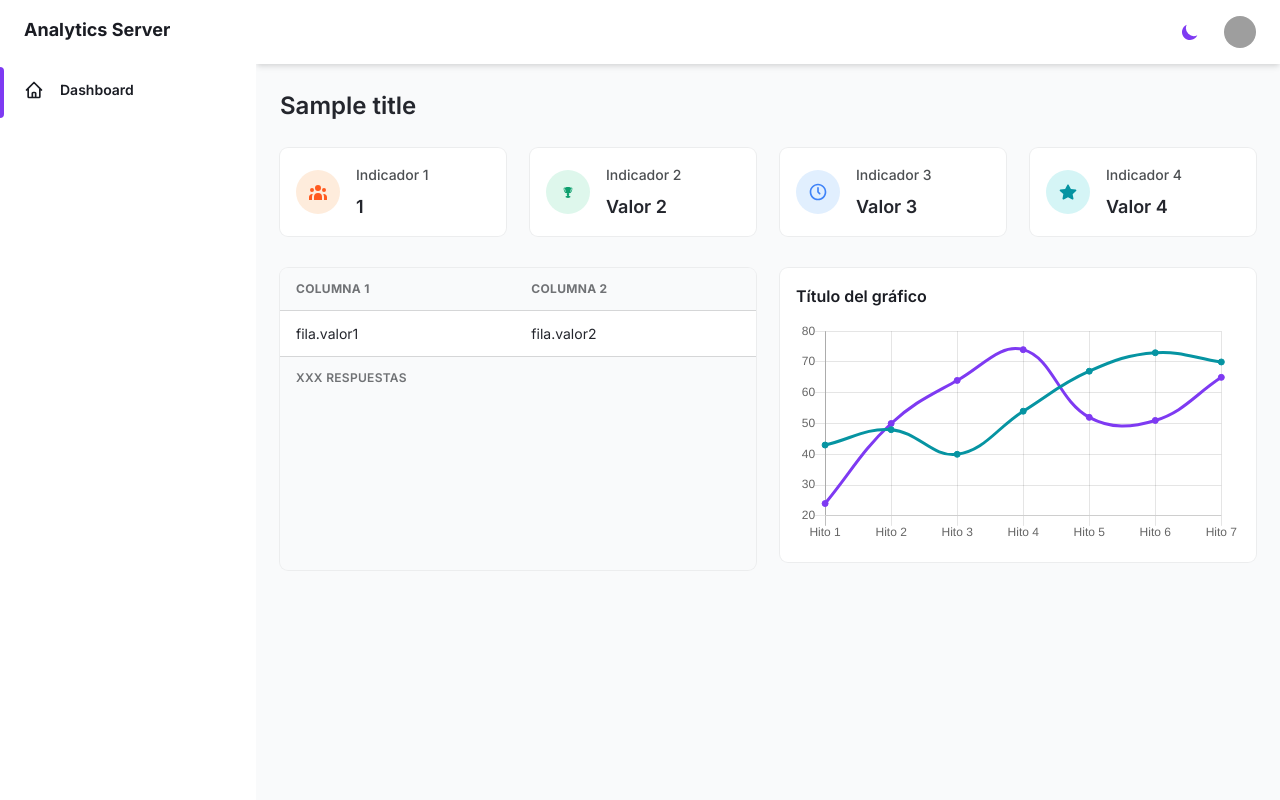
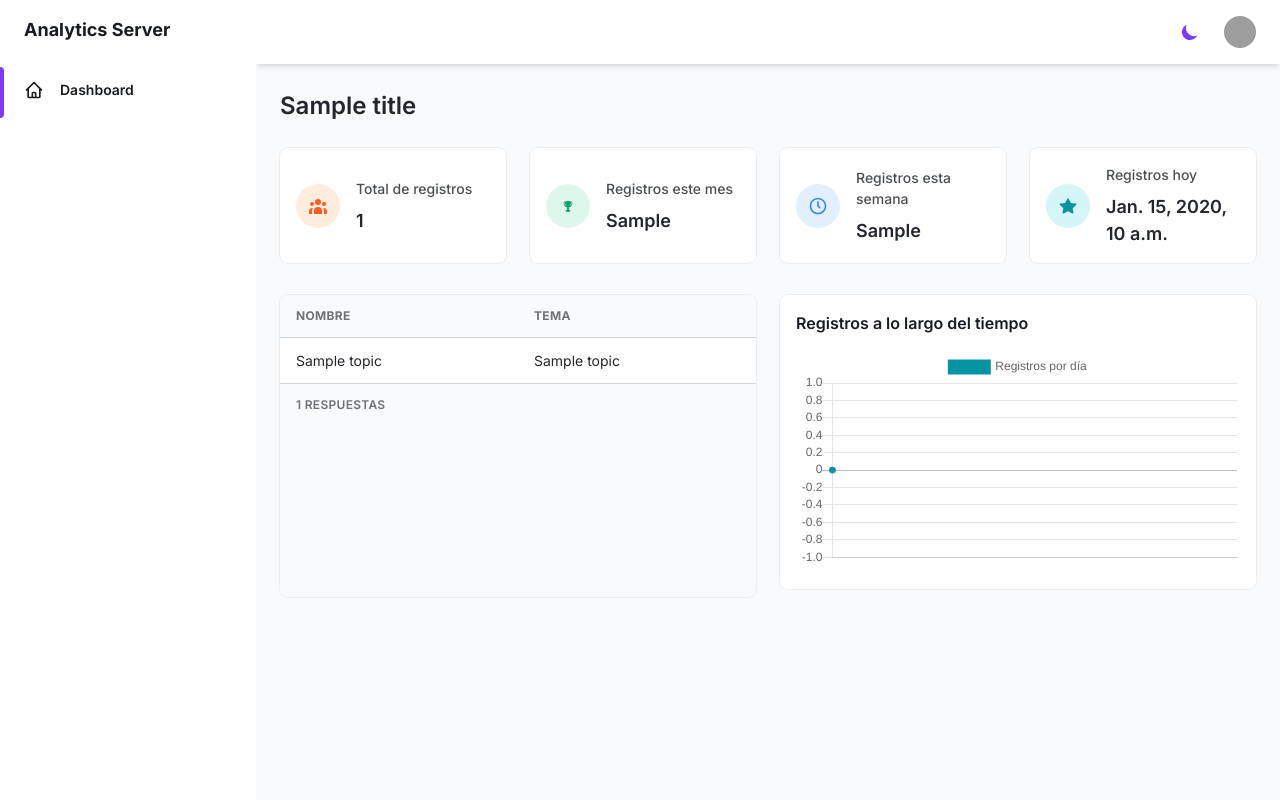
Before and after one commit to jatoapan/django_data_monitor, a Django app: template templates/dashboard/index.html in a window 1280 px wide. Run offline with Django 5.2, Linux system fonts and the light colour scheme; the template is opened without the code that fills it: most values are stand-ins (such as "Sample title", 1, 10 or a date in 2020); grey boxes are pictures that could not be loaded.

Commit message:
adding dashboard

```diff
--- a/static/js/charts-lines.js
+++ b/static/js/charts-lines.js
@@ -1,71 +1,133 @@
-/**
- * For usage, visit Chart.js docs https://www.chartjs.org/docs/latest/
- */
+// /**
+//  * For usage, visit Chart.js docs https://www.chartjs.org/docs/latest/
+//  */
+// const lineConfig = {
+//   type: 'line',
+//   data:
+//   {
+//     labels: ['Hito 1', 'Hito 2', 'Hito 3', 'Hito 4', 'Hito 5', 'Hito 6', 'Hito 7'],
+//     datasets: [
+//       {
+//         label: 'Serie 1',
+//         /**
+//          * These colors come from Tailwind CSS palette
+//          * https://tailwindcss.com/docs/customizing-colors/#default-color-palette
+//          */
+//         backgroundColor: '#0694a2',
+//         borderColor: '#0694a2',
+//         data: [43, 48, 40, 54, 67, 73, 70],
+//         fill: false,
+//       },
+//       {
+//         label: 'Serie 2',
+//         fill: false,
+//         /**
+//          * These colors come from Tailwind CSS palette
+//          * https://tailwindcss.com/docs/customizing-colors/#default-color-palette
+//          */
+//         backgroundColor: '#7e3af2',
+//         borderColor: '#7e3af2',
+//         data: [24, 50, 64, 74, 52, 51, 65],
+//       },
+//     ],
+//   },
+//   options: {
+//     responsive: true,
+//     /**
+//      * Default legends are ugly and impossible to style.
+//      * See examples in charts.html to add your own legends
+//      *  */
+//     legend: {
+//       display: false,
+//     },
+//     tooltips: {
+//       mode: 'index',
+//       intersect: false,
+//     },
+//     hover: {
+//       mode: 'nearest',
+//       intersect: true,
+//     },
+//     scales: {
+//       x: {
+//         display: true,
+//         scaleLabel: {
+//           display: true,
+//           labelString: 'Fecha',
+//         },
+//       },
+//       y: {
+//         display: true,
+//         scaleLabel: {
+//           display: true,
+//           labelString: 'Número de Registros',
+//         },
+//       },
+//     },
+//   },
+// }
+
+// // change this to the id of your chart element in HMTL
+// const lineCtx = document.getElementById('line')
+// window.myLine = new Chart(lineCtx, lineConfig)
+const dynamicData = window.chartData || {
+  labels: ['Sin datos'],
+  data: [0]
+};
+
+console.log('Datos recibidos:', dynamicData);
+
 const lineConfig = {
   type: 'line',
   data: {
-    labels: ['Hito 1', 'Hito 2', 'Hito 3', 'Hito 4', 'Hito 5', 'Hito 6', 'Hito 7'],
-    datasets: [
+    labels: dynamicData.labels,
+    datasets: dynamicData.datasets ? dynamicData.datasets.map(dataset => ({
+      label: dataset.label,
+      backgroundColor: dataset.backgroundColor,
+      borderColor: dataset.borderColor,
+      data: dataset.data,
+      fill: false,
+      tension: 0.1,
+    })) : [
       {
-        label: 'Serie 1',
-        /**
-         * These colors come from Tailwind CSS palette
-         * https://tailwindcss.com/docs/customizing-colors/#default-color-palette
-         */
+        label: 'Registros por día',
         backgroundColor: '#0694a2',
         borderColor: '#0694a2',
-        data: [43, 48, 40, 54, 67, 73, 70],
+        data: dynamicData.data || [0],
         fill: false,
-      },
-      {
-        label: 'Serie 2',
-        fill: false,
-        /**
-         * These colors come from Tailwind CSS palette
-         * https://tailwindcss.com/docs/customizing-colors/#default-color-palette
-         */
-        backgroundColor: '#7e3af2',
-        borderColor: '#7e3af2',
-        data: [24, 50, 64, 74, 52, 51, 65],
-      },
+        tension: 0.1,
+      }
     ],
   },
   options: {
     responsive: true,
-    /**
-     * Default legends are ugly and impossible to style.
-     * See examples in charts.html to add your own legends
-     *  */
-    legend: {
-      display: false,
-    },
-    tooltips: {
-      mode: 'index',
-      intersect: false,
-    },
-    hover: {
-      mode: 'nearest',
-      intersect: true,
+    plugins: {
+      legend: {
+        display: dynamicData.datasets ? true : false,
+        position: 'top',
+      }
     },
     scales: {
       x: {
         display: true,
-        scaleLabel: {
+        title: {
           display: true,
-          labelString: 'Month',
+          text: 'Fecha',
         },
       },
       y: {
         display: true,
-        scaleLabel: {
+        title: {
           display: true,
-          labelString: 'Value',
+          text: 'Número de Registros',
         },
+        beginAtZero: true,
       },
     },
   },
 }
 
-// change this to the id of your chart element in HMTL
 const lineCtx = document.getElementById('line')
-window.myLine = new Chart(lineCtx, lineConfig)
+if (lineCtx) {
+  window.myLine = new Chart(lineCtx, lineConfig)
+}
--- a/templates/dashboard/base.html
+++ b/templates/dashboard/base.html
@@ -12,7 +12,6 @@
 
     <!-- Reemplace por la ruta estática -->
     <link rel="stylesheet" href="{% static '/css/tailwind.output.css' %}" />
-
 
     <script src="https://cdn.jsdelivr.net/gh/alpinejs/alpine@v2.x.x/dist/alpine.min.js" defer></script>
 
@@ -90,17 +89,15 @@
             </div>
         </aside>
 
+        <!-- START - Block content -->
         {% block content %}
-        <!-- START - Block content -->
-
         <div class="flex items-center justify-center h-screen bg-gray-100 w-full">
             <div class="p-6 bg-white shadow-md rounded">
                 Block content
             </div>
         </div>
-
+        {% endblock %}
         <!-- END - Block content -->
-        {% endblock %}
 
     </div>
 </body>
--- a/templates/dashboard/content/data.html
+++ b/templates/dashboard/content/data.html
@@ -22,7 +22,7 @@
         </div>
         <div>
           <p class="mb-2 text-sm font-medium text-gray-600 dark:text-gray-400">
-            Indicador 1
+            Total de registros
           </p>
           <p class="text-lg font-semibold text-gray-700 dark:text-gray-200">
             <!-- START - valor del indicador 1 -->
@@ -43,12 +43,12 @@
         </div>
         <div>
           <p class="mb-2 text-sm font-medium text-gray-600 dark:text-gray-400">
-            Indicador 2
+            Registros este mes
           </p>
           <p class="text-lg font-semibold text-gray-700 dark:text-gray-200">
 
             <!-- START - valor del indicador 2 -->
-            Valor 2
+            {{ month_responses }}
             <!-- END - valor del indicador 2 -->
 
           </p>
@@ -66,12 +66,12 @@
         </div>
         <div>
           <p class="mb-2 text-sm font-medium text-gray-600 dark:text-gray-400">
-            Indicador 3
+            Registros esta semana
           </p>
           <p class="text-lg font-semibold text-gray-700 dark:text-gray-200">
 
             <!-- START - valor del indicador 3 -->
-            Valor 3
+            {{ week_responses }}
             <!-- END - valor del indicador 3 -->
 
           </p>
@@ -89,12 +89,12 @@
         </div>
         <div>
           <p class="mb-2 text-sm font-medium text-gray-600 dark:text-gray-400">
-            Indicador 4
+            Registros hoy
           </p>
           <p class="text-lg font-semibold text-gray-700 dark:text-gray-200">
 
             <!-- START - valor del indicador 4 -->
-            Valor 4
+            {{ today_responses }}
             <!-- END - valor del indicador 4 -->
 
           </p>
@@ -113,26 +113,28 @@
             <thead>
               <tr
                 class="text-xs font-semibold tracking-wide text-left text-gray-500 uppercase border-b dark:border-gray-700 bg-gray-50 dark:text-gray-400 dark:bg-gray-800">
-                <th class="px-4 py-3">Columna 1</th>
-                <th class="px-4 py-3">Columna 2</th>
+                <th class="px-4 py-3">Nombre</th>
+                <th class="px-4 py-3">Tema</th>
               </tr>
             </thead>
             <tbody class="bg-white divide-y dark:divide-gray-700 dark:bg-gray-800">
 
+              {% for topic in topics %}
               <!-- START - respuestas -->
               <tr class="text-gray-700 dark:text-gray-400">
                 <td class="px-4 py-3 text-sm">
                   <!-- START - fila.valor1 -->
-                  fila.valor1
+                  {{ topic.name }}
                   <!-- END - fila.valor1 -->
                 </td>
                 <td class="px-4 py-3 text-sm">
                   <!-- START - fila.valor2 -->
-                  fila.valor2
+                  {{ topic.topic }}
                   <!-- END - fila.valor2 -->
                 </td>
               </tr>
               <!-- END - respuestas -->
+              {% endfor %}
 
             </tbody>
           </table>
@@ -141,7 +143,7 @@
           class="grid px-4 py-3 text-xs font-semibold tracking-wide text-gray-500 uppercase border-t dark:border-gray-700 bg-gray-50 sm:grid-cols-9 dark:text-gray-400 dark:bg-gray-800">
           <span class="flex items-center col-span-3">
             <!-- START - # total de respuestas -->
-            XXX
+            {{ total_responses }}
             <!-- END - # total de respuestas -->
             respuestas
           </span>
@@ -153,7 +155,7 @@
       <div class="row-span-1 grid gap-6 mb-8 md:grid-cols-12">
         <div class="min-w-0 p-4 bg-white rounded-lg shadow-xs dark:bg-gray-800">
           <h4 class="mb-4 font-semibold text-gray-800 dark:text-gray-300">
-            Título del gráfico
+            Registros a lo largo del tiempo
           </h4>
           <canvas id="line"></canvas>
         </div>
@@ -164,3 +166,7 @@
 
   </div>
 </main>
+<!-- Script para datos del gráfico -->
+<script>
+  window.chartData = {{ chart_data|safe }};
+</script>
```
Also changed, not shown: dashboard/views.py (+63 -7 lines).
